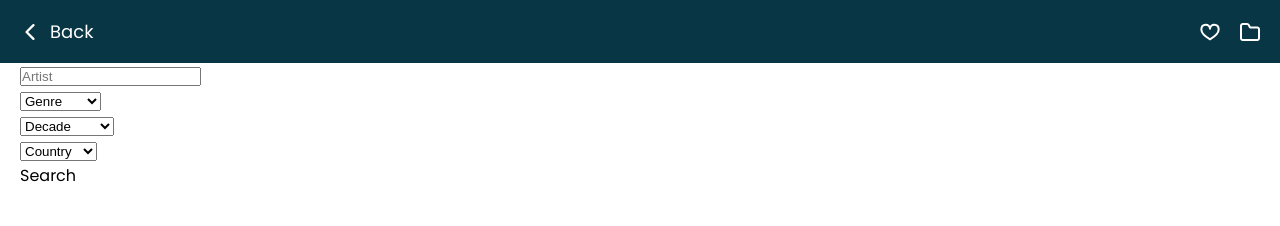
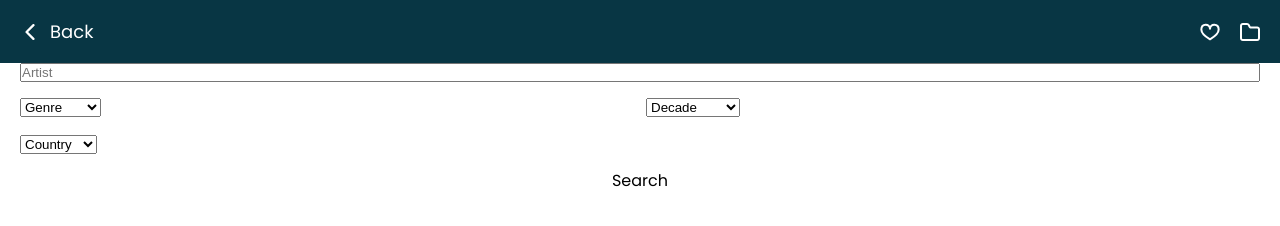
Before and after one commit to rieznik/vinyl-groove, a website: page index.html in a window 1280 px wide. Drawn offline with Linux system fonts and the light colour scheme.

Commit message:
form grid

```diff
--- a/css/styles.css
+++ b/css/styles.css
@@ -97,6 +97,16 @@ button {
   outline: none;
 }
 
+.search-form {
+  display: grid;
+  grid-template-columns: 1fr 1fr;
+  gap: 12px;
+}
+
+.search-form__input_wide {
+  grid-column: span 2;
+}
+
 /* Helper Class to hide text visually but keep it accessible for screen reader or other assistive software. */
 .visually-hidden {
   position: absolute;
--- a/index.html
+++ b/index.html
@@ -64,9 +64,16 @@
         </ul>
       </nav>
     </header>
+
     <section class="container">
-      <form role="search" action="/search" method="GET">
-        <input type="text" id="artist" name="artist" placeholder="Artist" />
+      <form class="search-form" role="search" action="/search" method="GET">
+        <input
+          class="input search-form__input_wide"
+          type="text"
+          id="artist"
+          name="artist"
+          placeholder="Artist"
+        />
         <div class="custom-select">
           <select id="genre" name="genre">
             <option hidden selected value>Genre</option>
@@ -89,7 +96,7 @@
             <option value="2020-30">2020-30 рр.</option>
           </select>
         </div>
-        <div class="custom-select">
+        <div class="custom-select search-form__input_wide">
           <select id="country" name="country">
             <option hidden selected value>Country</option>
             <option value="us">US</option>
@@ -99,9 +106,10 @@
             <option value="japan">Japan</option>
           </select>
         </div>
-        <button type="submit">Search</button>
+        <button class="search-form__input_wide" type="submit">Search</button>
       </form>
     </section>
+
     <main>
       <article>
         <button></button>
```
